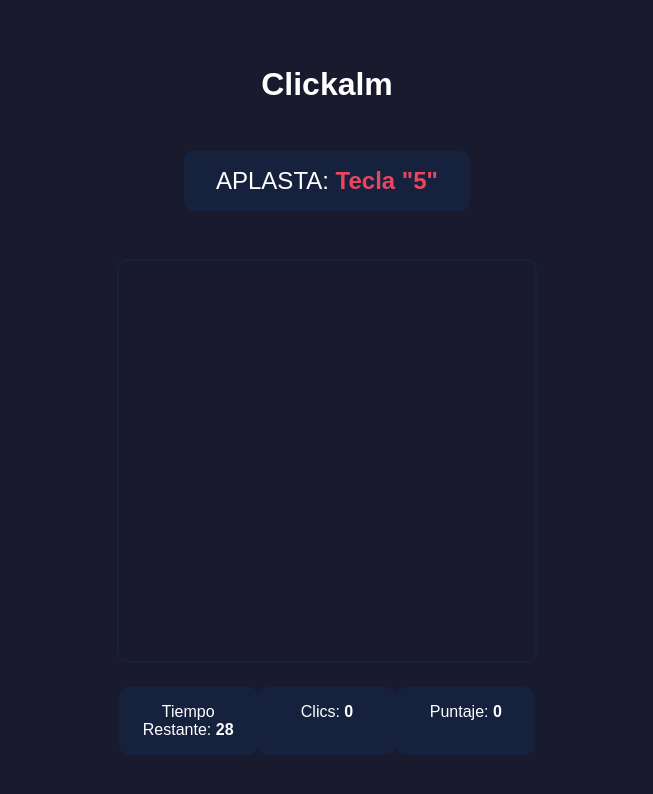
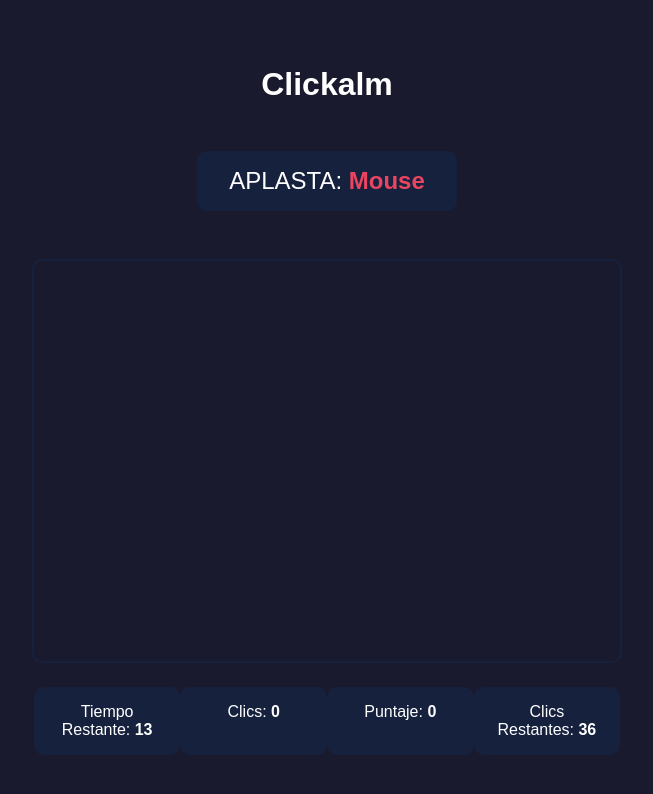
Before and after one commit to Josssue35/PROYECTO-INTEGRADOR, a React (Create React App) app: page / in a window 1280 px wide. Both pictures are taken after a click on the button "Iniciar Juego". Shown: the top 794 px of the page, without its empty margins (337-990 px from the left). Built offline with nearby package versions, Linux system fonts and the light colour scheme.

Commit message:
Clics y Reinicio
Añadir sección para mostrar clics restantes en el juego y agregar seccion de Reinicio juego

```diff
--- a/src/Game.js
+++ b/src/Game.js
@@ -9,8 +9,9 @@ const Game = () => {
   const [inputType, setInputType] = useState(Math.random() < 0.5 ? 'keyboard' : 'mouse');
   const [keyToPress, setKeyToPress] = useState('');
   const [highlight, setHighlight] = useState(false);
-  const [timeLeft, setTimeLeft] = useState(30);
+  const [timeLeft, setTimeLeft] = useState(15);
   const [gameStarted, setGameStarted] = useState(false);
+  const [gameEnded, setGameEnded] = useState(false);
 
   const getRandomKey = () => {
     const keys = 'abcdefghijklmnopqrstuvwxyz0123456789';
@@ -26,7 +27,15 @@ const Game = () => {
     if (newInputType === 'keyboard') {
       setKeyToPress(getRandomKey());
     }
+    setTimeLeft(15);
   }, []);
+
+  const startNewGame = useCallback(() => {
+    setScore(0);
+    setGameEnded(false);
+    setGameStarted(true);
+    initializeGame();
+  }, [initializeGame]);
 
   useEffect(() => {
     if (gameStarted) {
@@ -40,11 +49,7 @@ const Game = () => {
       timer = setTimeout(() => setTimeLeft(timeLeft - 1), 1000);
     } else if (timeLeft === 0 && gameStarted) {
       setGameStarted(false);
-      setTimeLeft(15);
-      setScore(0);
-      setClicks(0);
-      setAttempts(3);
-      setTimeout(() => setGameStarted(true), 1000);
+      setGameEnded(true);
     }
     return () => clearTimeout(timer);
   }, [timeLeft, gameStarted]);
@@ -85,11 +90,21 @@ const Game = () => {
     }
   }, [clicks, inputType, target, initializeGame, gameStarted]);
 
-  if (!gameStarted) {
+  if (!gameStarted && !gameEnded) {
     return (
       <div className="game-container">
         <img src={`${process.env.PUBLIC_URL}/clickalm.png`} alt="Clickalm" style={{ width: '800px' }} />
-        <button onClick={() => setGameStarted(true)}>Iniciar Juego</button>
+        <button onClick={startNewGame}>Iniciar Juego</button>
+      </div>
+    );
+  }
+
+  if (gameEnded) {
+    return (
+      <div className="game-container">
+        <h1>¡Juego terminado!</h1>
+        <p>Tu puntaje total es {score}.</p>
+        <button onClick={startNewGame}>Iniciar Nueva Partida</button>
       </div>
     );
   }
@@ -117,14 +132,14 @@ const Game = () => {
         <div className="stat">
           <p>Puntaje: <span>{score}</span></p>
         </div>
+        <div className="stat">
+          <p>Clics Restantes: <span>{target - clicks}</span></p>
+        </div>
       </div>
       {attempts === 0 && (
         <button onClick={() => {
-          alert(`¡Juego terminado! Tu puntaje total es ${score}.`);
           setGameStarted(false);
-          setAttempts(3);
-          setScore(0);
-          setTimeLeft(30);
+          setGameEnded(true);
         }}>Guardar Puntaje</button>
       )}
     </div>
```
